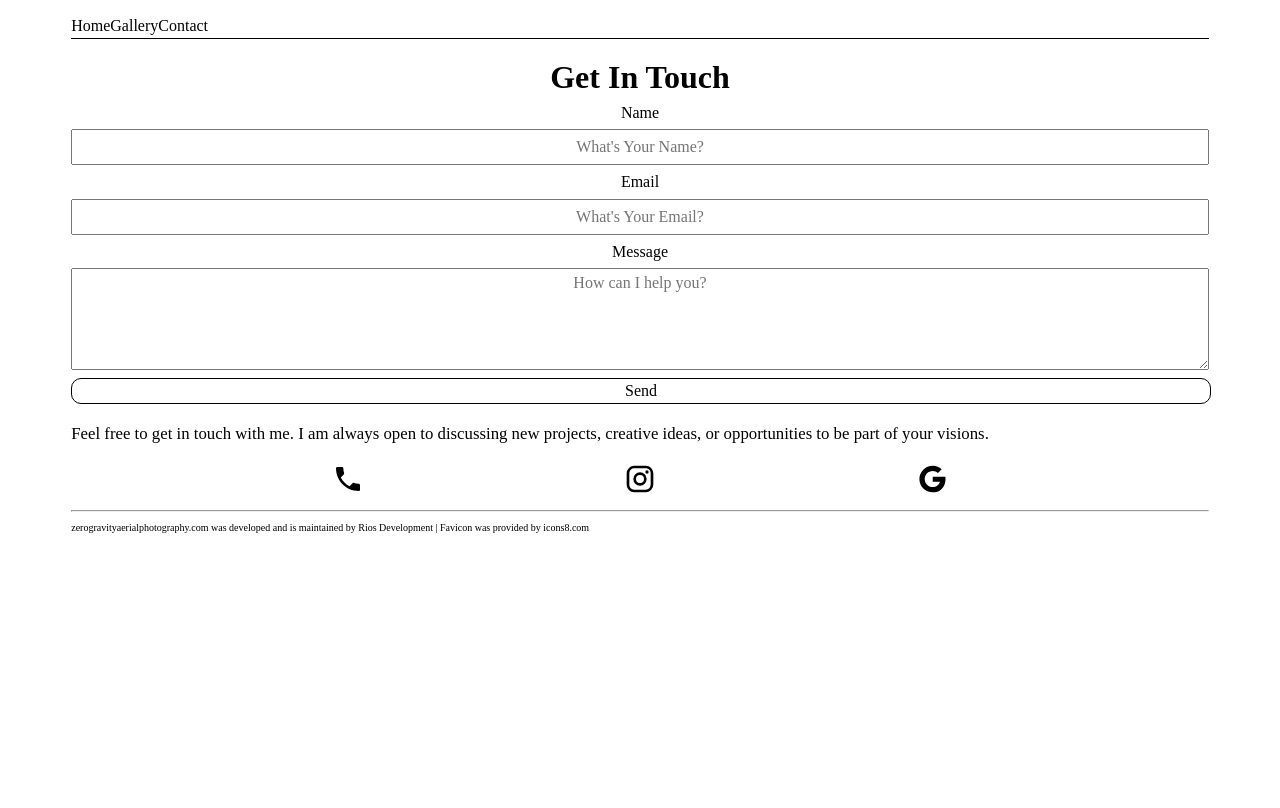
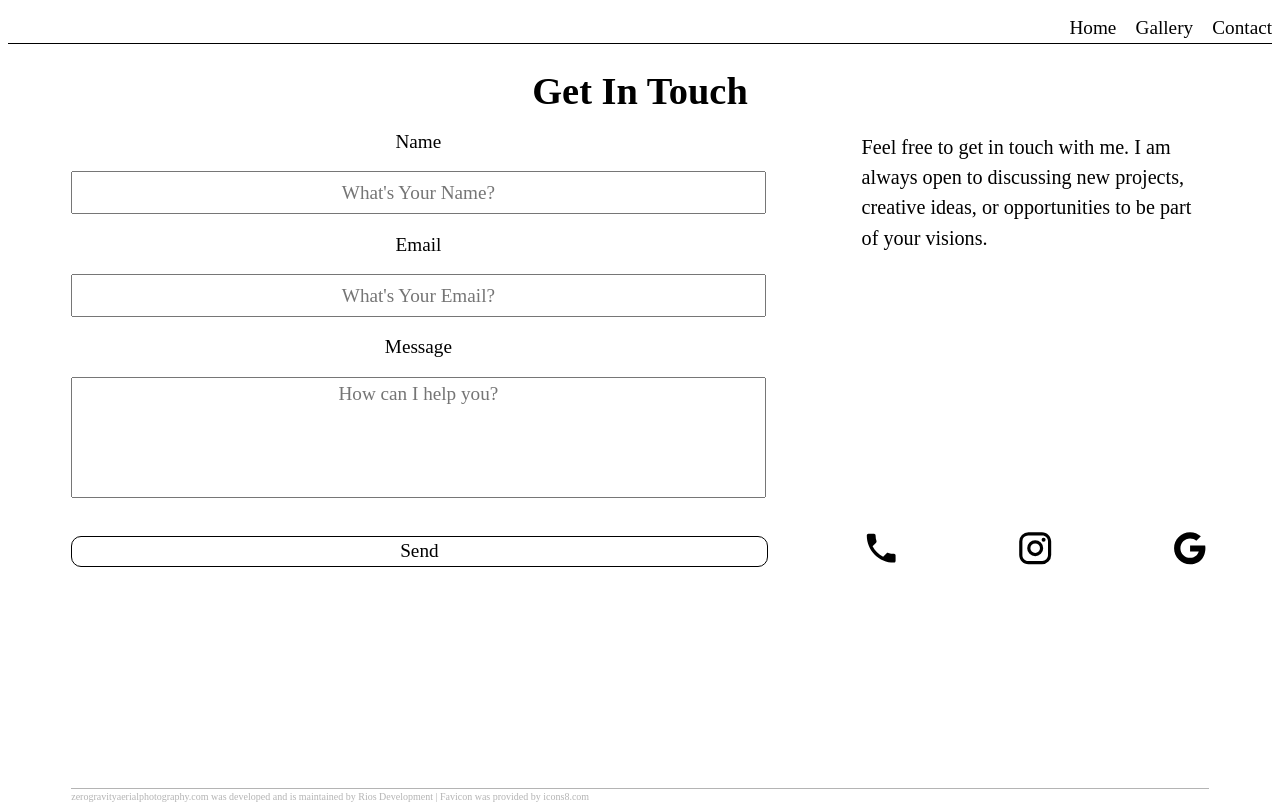
Before and after one commit to rvrios22/zero-gravity, a React (Vite) app: page /contact in a window 1280 px wide. Built offline with nearby package versions, Linux system fonts and the light colour scheme; no server answers.

Commit message:
add: responsive styling for index page, contact, header, and footer

```diff
--- a/src/Root.jsx
+++ b/src/Root.jsx
@@ -5,12 +5,14 @@ import Footer from "./components/Footer";
 
 function Root() {
   return (
-    <div className="app-wrapper">
-        <Header />
+    <>
+      <Header />
+      <div className="app-wrapper">
         <Outlet />
         <Footer />
-    </div>
-  )
+      </div>
+    </>
+  );
 }
 
 export default Root;
--- a/src/components/Carousel.jsx
+++ b/src/components/Carousel.jsx
@@ -34,6 +34,13 @@ function Carousel({ carouselData }) {
     );
   };
 
+  const getCurrentImage = () => {
+    const currentImageSrc = imageSources[currentSlide];
+    return carouselDataCache[currentImageSrc]
+      ? carouselDataCache[currentImageSrc].src
+      : "";
+  };
+  console.log(carouselDataCache)
   return (
     <main>
       <h2 className="carousel-header">About Me</h2>
@@ -46,7 +53,7 @@ function Carousel({ carouselData }) {
             {idx === currentSlide && (
               <img
                 className="carousel-image"
-                src={data.source}
+                src={getCurrentImage()}
                 alt={data.alt}
               />
             )}
--- a/src/components/Footer.jsx
+++ b/src/components/Footer.jsx
@@ -4,7 +4,6 @@ import "../css/footer.css";
 function Footer() {
   return (
     <>
-      <hr />
       <footer className="footer">
         <p>
           zerogravityaerialphotography.com was developed and is maintained by{" "}
--- a/src/css/contact.css
+++ b/src/css/contact.css
@@ -17,6 +17,7 @@ form button {
   text-align: center;
   margin: .5em auto;
   width: 100%;
+  resize: none;
 }
 
 input {
@@ -43,3 +44,29 @@ input {
 icon:hover {
   cursor: pointer;
 }
+
+@media (min-width: 600px) {
+  .contact-grid-container {
+    display: grid;
+    grid-template-columns: 2fr 1fr;
+    gap: 5em;
+  }
+
+  label {
+    margin: 1em auto;
+  }
+
+  textarea {
+    margin-bottom: 2em;
+  }
+
+  .communcation-container {
+    display: flex;
+    flex-direction: column;
+    justify-content: space-between;
+  }
+
+  .icons-container {
+    justify-content: space-between;
+  }
+}
--- a/src/css/footer.css
+++ b/src/css/footer.css
@@ -1,4 +1,10 @@
+footer {
+  max-width: 2000px;
+  border-top: 1px solid rgb(180, 180, 180);
+}
+
 footer p {
-    margin: 0 auto 8px;
+    margin: 0 auto;
     font-size: 10px;
+    color: rgb(180, 180, 180);
   }
--- a/src/css/header.css
+++ b/src/css/header.css
@@ -3,9 +3,12 @@
     top: 0;
     height: auto;
     width: 100%;
+    max-width: 2000px;
+    margin: 0 auto;
     background-color: rgba(255, 255, 255, 0.9);
     border-bottom: 1px solid black;
     padding-top: 6px;
+    font-size: clamp(16px, 1.5vw, 20px);
   }
 
   .mobile-nav-icon {
@@ -31,3 +34,10 @@
     top: 0;
     transition: top 150ms linear;
   }
+
+  .navbar-container {
+    display: flex;
+    align-items: center;
+    justify-content: flex-end;
+    gap: 1em;
+  }
--- a/src/css/indexPage.css
+++ b/src/css/indexPage.css
@@ -59,3 +59,17 @@
   font-style: italic;
   font-weight: 500;
 }
+
+@media (min-width: 900px) {
+  .ratings-container {
+    display: grid;
+    grid-template-columns: 1fr 1fr 1fr;
+    gap: 2em;
+  }
+
+  .rating p {
+    width: 75%;
+    float: inline-start;
+  }
+
+}
--- a/src/index.css
+++ b/src/index.css
@@ -91,6 +91,7 @@ textarea:not([rows]) {
 button {
   all: unset;
 }
+
 a {
   text-decoration: none;
   color: black;
@@ -103,8 +104,14 @@ a:visited {
 a:hover {
   cursor: pointer;
 }
+
 .app-wrapper {
   width: 90%;
+  max-width: 2000px;
+  height: calc(100vh - 40px);
   margin: 0 auto;
-  z-index: 1;
+  display: flex;
+  flex-direction: column;
+  justify-content: space-between;
+  font-size: clamp(16px, 1.5vw, 20px);
 }
--- a/src/pages/Contact.jsx
+++ b/src/pages/Contact.jsx
@@ -6,8 +6,10 @@ function Contact() {
   return (
     <div>
       <h1 className="contact-header">Get In Touch</h1>
-      <ContactForm />
-      <GetInTouch />
+      <div className="contact-grid-container">
+        <ContactForm />
+        <GetInTouch />
+      </div>
     </div>
   );
 }
```
